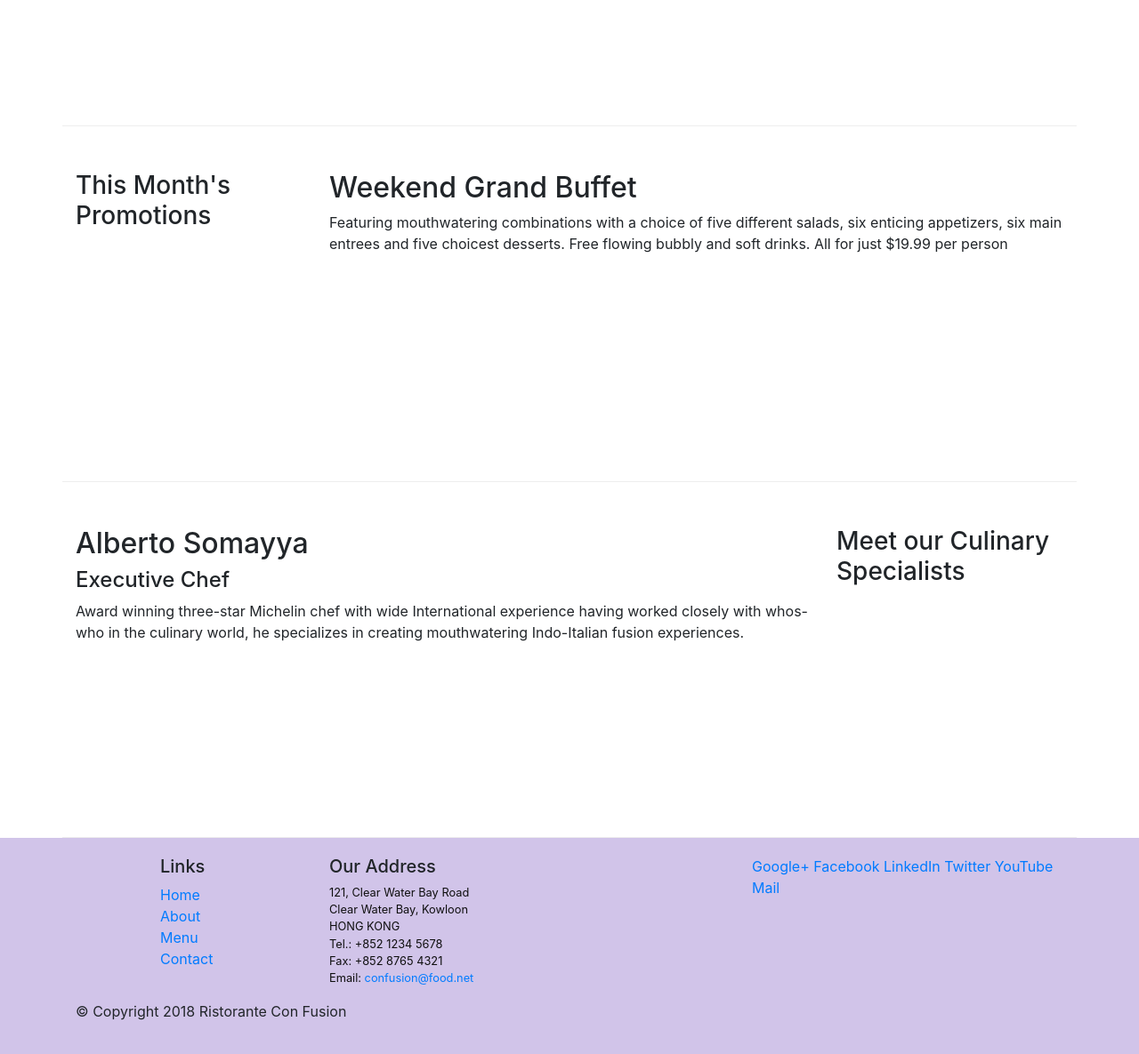
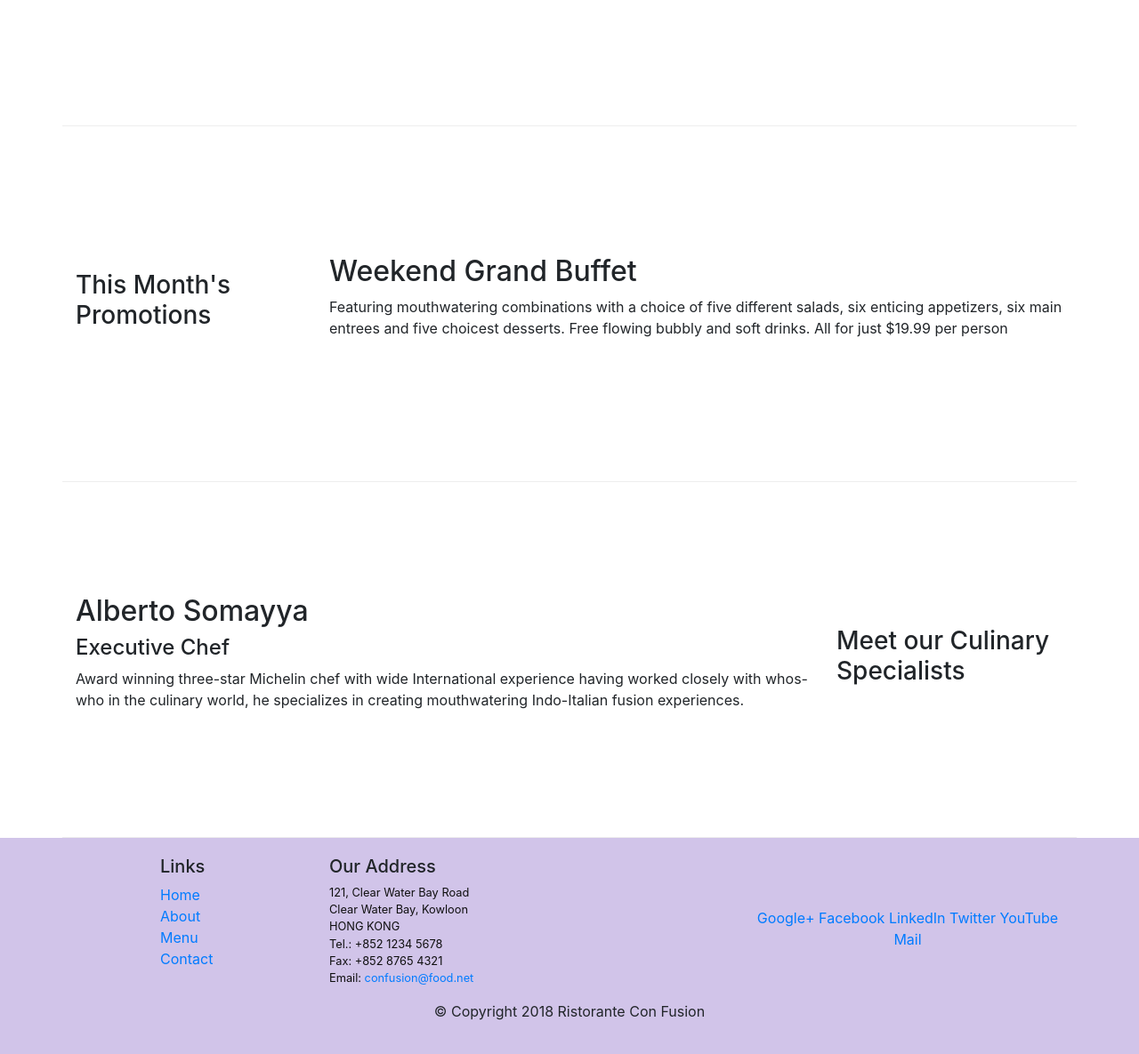
Before and after one commit to lihaokx/conFusion, a website: page index.html in a window 1280 px wide. Shown: the part 562-1747 px from the top of the page at 89% size. Drawn offline with nearby package versions, Linux system fonts and the light colour scheme.

Commit message:
Bootstrap Grid Part 2

```diff
--- a/index.html
+++ b/index.html
@@ -19,7 +19,7 @@
             <div class="row row-header">
                 <div class="col-12 col-sm-6">
                     <h1>Ristorante con Fusion</h1>
-                    <p>We take inspiration from the World's best cuisines, and create a unique fusion experience. Our lipsmacking creations will tickle your culinary senses! Hao Li</p>
+                    <p>We take inspiration from the World's best cuisines, and create a unique fusion experience. Our lipsmacking creations will tickle your culinary senses! </p>
                 </div>
                 <div class="col-12 col-sm">
                 </div>
@@ -28,7 +28,7 @@
     </header>
 
     <div class="container">
-        <div  class="row row-content">
+        <div  class="row row-content align-items-center">
             <div class="col-5 col-sm-4 order-sm-last col-md-3">
                 <h3>Our Lipsmacking Culinary Creations</h3>
             </div>
@@ -39,7 +39,7 @@
         </div>
 
 
-        <div  class="row row-content">
+        <div  class="row row-content align-items-center">
             <div class="col-5 col-sm-4 col-md-3">
                 <h3>This Month's Promotions</h3>
             </div>
@@ -49,7 +49,7 @@
             </div>
         </div>
 
-        <div  class="row row-content">
+        <div  class="row row-content align-items-center">
             <div class="col-5 col-sm-4 order-sm-last col-md-3">
                 <h3>Meet our Culinary Specialists</h3>
             </div>
@@ -84,8 +84,8 @@
 		              Email: <a href="mailto:confusion@food.net">confusion@food.net</a>
 		           </address>
                 </div>
-                <div class="col-12 col-sm-4">
-                    <div>
+                <div class="col-12 col-sm-4 align-self-center">
+                    <div class="text-center">
                         <a href="http://google.com/+">Google+</a>
                         <a href="http://www.facebook.com/profile.php?id=">Facebook</a>
                         <a href="http://www.linkedin.com/in/">LinkedIn</a>
@@ -95,7 +95,7 @@
                     </div>
                 </div>
            </div>
-           <div class="row">
+           <div class="row justify-content-center">
                 <div class="col-auto">
                     <p>© Copyright 2018 Ristorante Con Fusion</p>
                 </div>
```
